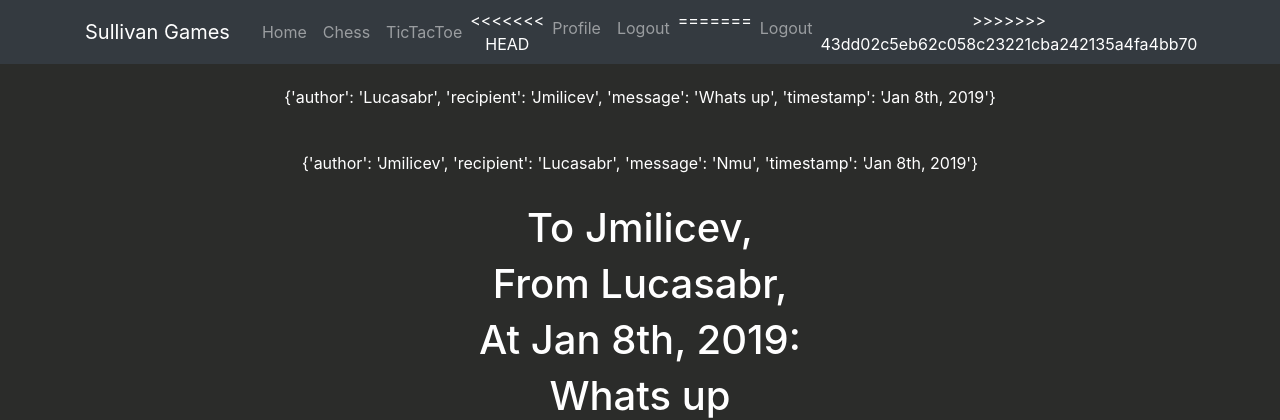
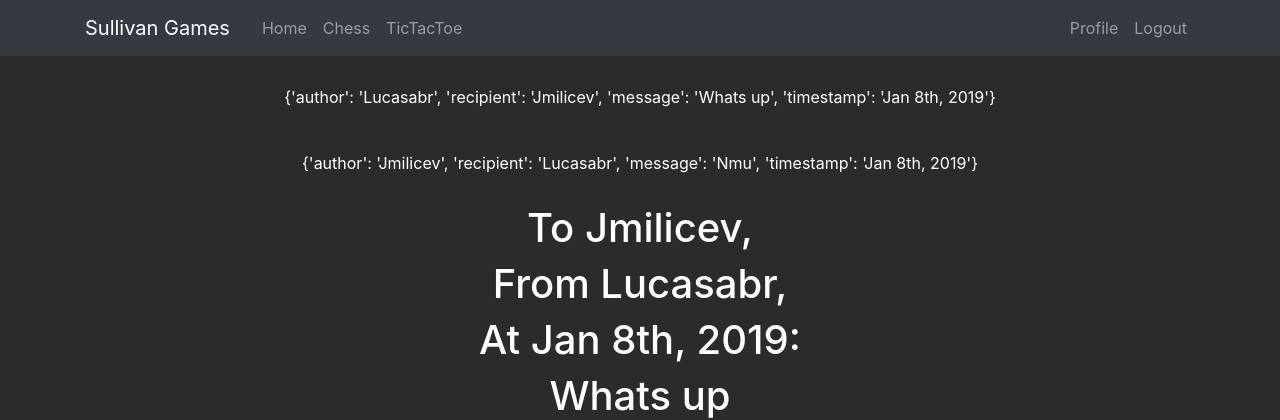
Before and after one commit to lucasabr/chessapp, a Django app: page /chess/chat/ in a window 1280 px wide. Shown: the top 420 px of the page. Run offline with Django 3.2, Linux system fonts and the light colour scheme; a user stored in the database is signed in; some libraries are stand-ins or nearby versions.

Commit message:
fixed head glitch

```diff
--- a/main/templates/main/base.html
+++ b/main/templates/main/base.html
@@ -32,12 +32,8 @@
             <!-- Navbar Right Side -->
             <div class="navbar-nav">
               {% if user.is_authenticated %}
-<<<<<<< HEAD
               <a class="nav-item nav-link {% if current == 'profile' %} isActive {% endif %}" href="/profile">Profile</a>
               <a class="nav-item nav-link {% if current == 'logout' %} isActive {% endif %}" href="/logout">Logout</a>
-=======
-              <a class="nav-item nav-link {% if current == 'login' %} isActive {% endif %}" href="/logout">Logout </a>
->>>>>>> 43dd02c5eb62c058c23221cba242135a4fa4bb70
               {% else %}
                 <a class="nav-item nav-link {% if current == 'login' %} isActive {% endif %}" href="/login">Login</a>
                 <a class="nav-item nav-link {% if current == 'register' %} isActive {% endif %}" href="/register">Register</a>
```
Also changed, not shown: README.md, db.sqlite3.
